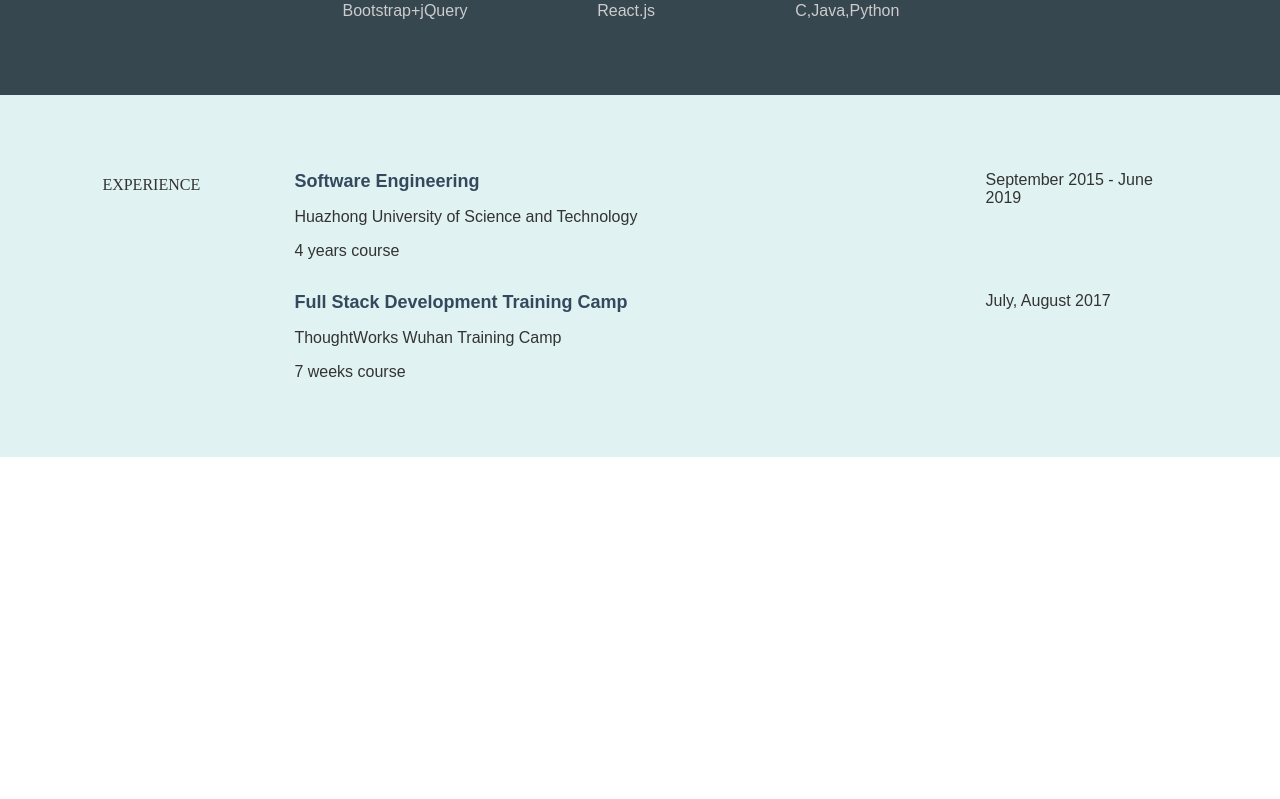
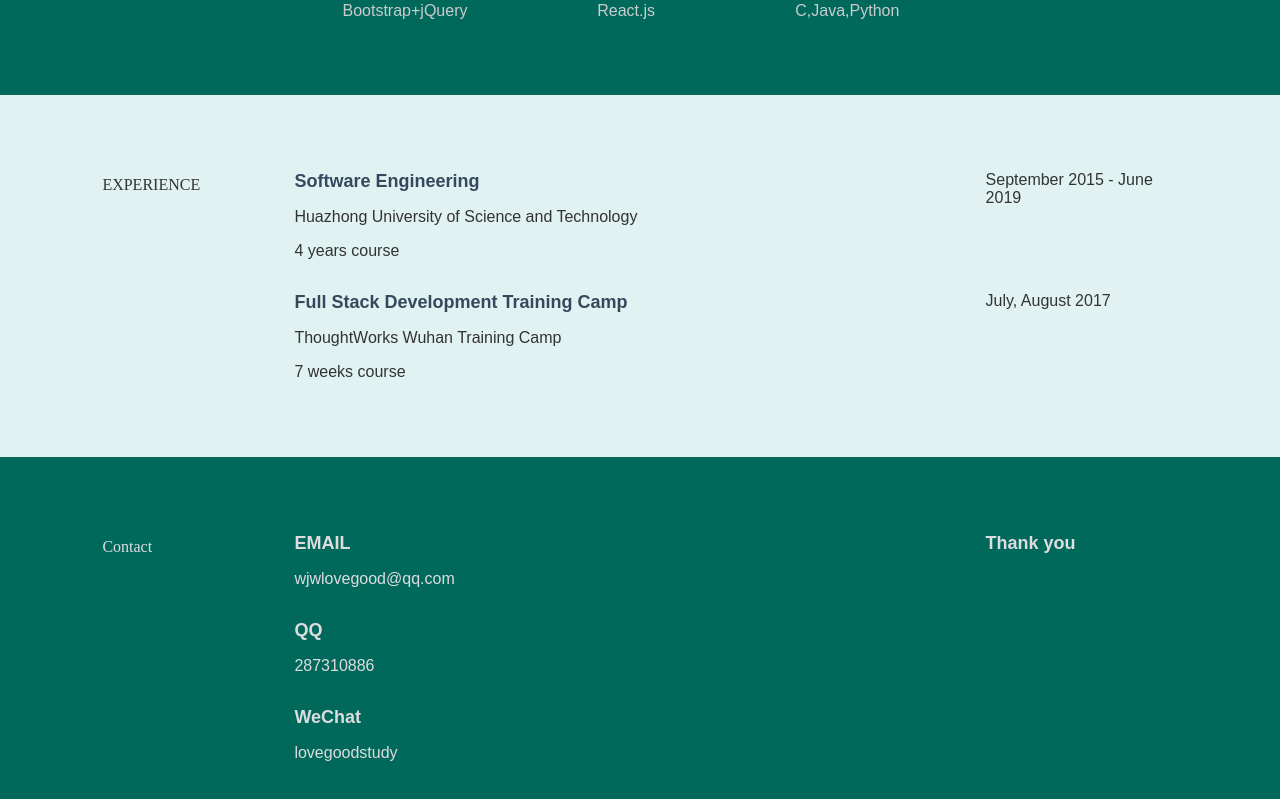
Before and after one commit to Lovegoodstudy/myresume-react, a React (Create React App) app: page / in a window 1280 px wide. Shown: the part 1473-2272 px from the top of the page. Before the commit the page ends 1930 px from the top, so only its background shows below. Built offline with nearby package versions, Linux system fonts and the light colour scheme.

Commit message:
Contact complete

```diff
--- a/src/App.js
+++ b/src/App.js
@@ -3,7 +3,7 @@ import './App.css';
 
 import MuiThemeProvider from 'material-ui/styles/MuiThemeProvider';
 import getMuiTheme from 'material-ui/styles/getMuiTheme';
-import {teal100, teal500, blueGrey800, teal50, tealA700} from 'material-ui/styles/colors'
+import {teal100, teal500, teal800, teal50, tealA700} from 'material-ui/styles/colors'
 
 import NavBar from './NavBar'
 import Header from './Header'
@@ -11,6 +11,7 @@ import About from './About'
 import Education from './Education'
 import Skills from './Skills'
 import Experience from './Experience'
+import Contact from './Contact'
 
 const muiTheme = getMuiTheme({
     appBar: {
@@ -23,10 +24,12 @@ const muiTheme = getMuiTheme({
         aboutTextColor : '#ffffff',
         educationBackgroundColor : teal100,
         educationTextColor : '#444444',
-        skillsBackgroundColor : blueGrey800,
+        skillsBackgroundColor : teal800,
         skillsTextColor : '#cccccc',
         experienceBackgroundColor : teal50,
-        experienceTextColor : '#333333'
+        experienceTextColor : '#333333',
+        contactBackgroundColor : teal800,
+        contactTextColor : '#dddddd'
     }
 });
 
@@ -41,6 +44,7 @@ class App extends Component {
                     <Education/>
                     <Skills/>
                     <Experience/>
+                    <Contact/>
                 </div>
             </MuiThemeProvider>
         );
--- /dev/null
+++ b/src/Contact.js
@@ -0,0 +1,49 @@
+import React,{Component} from 'react';
+import muiThemeable from 'material-ui/styles/muiThemeable';
+import FlatButton from 'material-ui/FlatButton'
+import SvgIcon from 'material-ui/SvgIcon';
+
+class Contact extends Component {
+    render() {
+        let styles = {
+            background : {
+                backgroundColor: this.props.muiTheme.palette.contactBackgroundColor,
+                paddingTop : '60px',
+                paddingBottom : '60px',
+                color: this.props.muiTheme.palette.contactTextColor
+            }
+        };
+        return(
+            <div className="Block" style={styles.background} id="Contact">
+                <div className="Header">
+                    <h4>Contact</h4>
+                </div>
+                <div className="Context">
+                    <p><t>EMAIL</t></p>
+                    <p>wjwlovegood@qq.com</p>
+                </div>
+                <div className="More">
+                    <p><t>Thank you</t></p>
+                </div>
+                <div className="Header">
+                </div>
+                <div className="Context">
+                    <p><t>QQ</t></p>
+                    <p>287310886</p>
+                </div>
+                <div className="More">
+                </div>
+                <div className="Header">
+                </div>
+                <div className="Context">
+                    <p><t>WeChat</t></p>
+                    <p>lovegoodstudy</p>
+                </div>
+                <div className="More">
+                </div>
+            </div>
+        )
+    }
+}
+
+export default muiThemeable()(Contact)
```
